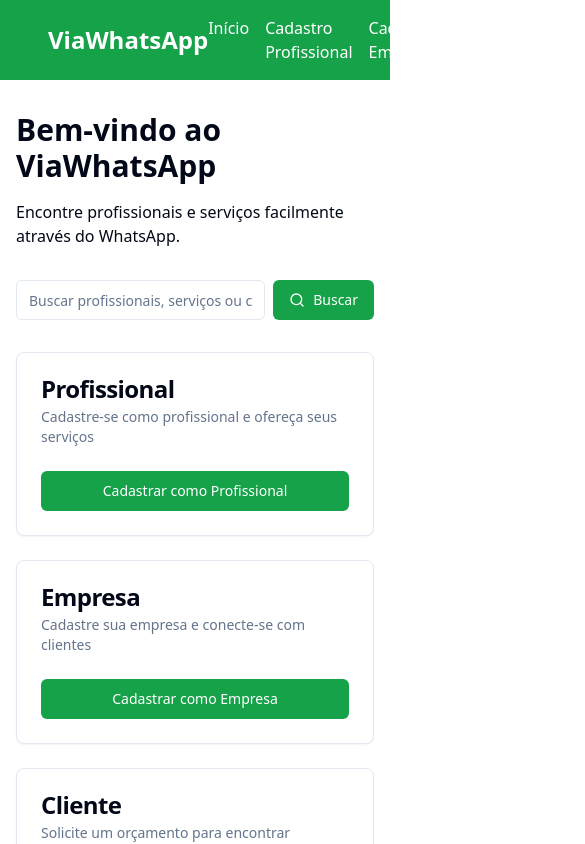
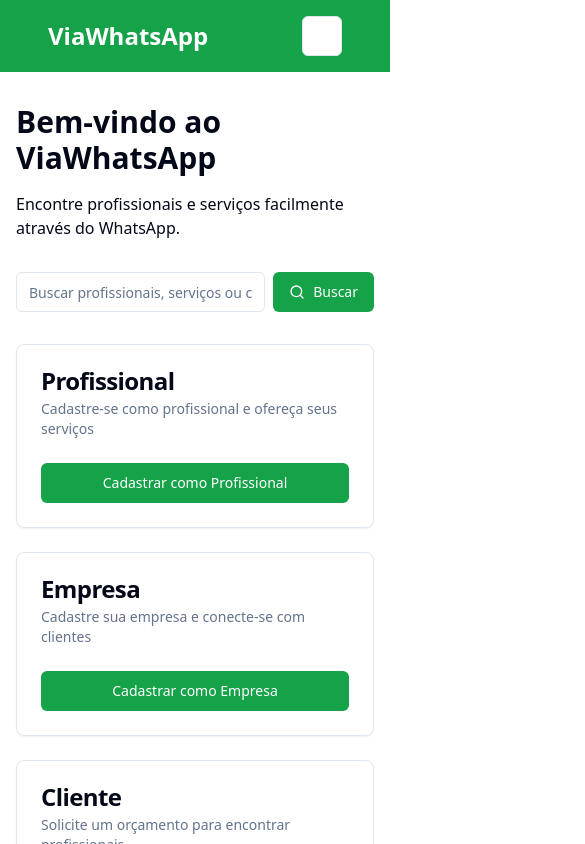
Before and after one commit to santos40/Solicitar-Profissional, a React (Vite) app: page / in a window 390 px wide. Shown: the top 844 px of the page, 585 px wide, since content can reach past the window. Built offline with nearby package versions, Linux system fonts and the light colour scheme.

Commit message:
Optimize mobile navigation menu
Refactor the navigation menu for improved usability on smartphone devices. Adjust styles and layout to ensure a responsive design that enhances user experience on smaller screens.
[skip gpt_engineer]

```diff
--- a/package.json
+++ b/package.json
@@ -20,7 +20,7 @@
     "@radix-ui/react-collapsible": "^1.1.0",
     "@radix-ui/react-context-menu": "^2.2.0",
     "@radix-ui/react-dialog": "^1.1.0",
-    "@radix-ui/react-dropdown-menu": "^2.1.0",
+    "@radix-ui/react-dropdown-menu": "^2.1.2",
     "@radix-ui/react-hover-card": "^1.1.0",
     "@radix-ui/react-label": "^2.1.0",
     "@radix-ui/react-menubar": "^1.1.0",
--- a/src/components/Navbar.jsx
+++ b/src/components/Navbar.jsx
@@ -1,18 +1,59 @@
-import React from 'react';
+import React, { useState } from 'react';
 import { Link } from 'react-router-dom';
+import { Menu } from 'lucide-react';
+import { Button } from "@/components/ui/button";
+import {
+  DropdownMenu,
+  DropdownMenuContent,
+  DropdownMenuItem,
+  DropdownMenuTrigger,
+} from "@/components/ui/dropdown-menu";
 
 const Navbar = () => {
+  const [isOpen, setIsOpen] = useState(false);
+
+  const menuItems = [
+    { to: "/", label: "Início" },
+    { to: "/cadastro-profissional", label: "Cadastro Profissional" },
+    { to: "/cadastro-empresa", label: "Cadastro Empresa" },
+    { to: "/orcamento", label: "Solicitar Orçamento" },
+    { to: "/cadastrados", label: "Cadastrados" },
+  ];
+
   return (
     <nav className="bg-primary text-primary-foreground p-4">
       <div className="container mx-auto flex justify-between items-center">
         <Link to="/" className="text-2xl font-bold">ViaWhatsApp</Link>
-        <ul className="flex space-x-4">
-          <li><Link to="/" className="hover:text-accent-foreground">Início</Link></li>
-          <li><Link to="/cadastro-profissional" className="hover:text-accent-foreground">Cadastro Profissional</Link></li>
-          <li><Link to="/cadastro-empresa" className="hover:text-accent-foreground">Cadastro Empresa</Link></li>
-          <li><Link to="/orcamento" className="hover:text-accent-foreground">Solicitar Orçamento</Link></li>
-          <li><Link to="/cadastrados" className="hover:text-accent-foreground">Cadastrados</Link></li>
+
+        {/* Menu para desktop */}
+        <ul className="hidden md:flex space-x-4">
+          {menuItems.map((item, index) => (
+            <li key={index}>
+              <Link to={item.to} className="hover:text-accent-foreground">
+                {item.label}
+              </Link>
+            </li>
+          ))}
         </ul>
+
+        {/* Menu hambúrguer para mobile */}
+        <DropdownMenu>
+          <DropdownMenuTrigger asChild className="md:hidden">
+            <Button variant="outline" size="icon">
+              <Menu className="h-[1.2rem] w-[1.2rem] rotate-0 scale-100 transition-all" />
+              <span className="sr-only">Toggle menu</span>
+            </Button>
+          </DropdownMenuTrigger>
+          <DropdownMenuContent align="end" className="w-[200px]">
+            {menuItems.map((item, index) => (
+              <DropdownMenuItem key={index} asChild>
+                <Link to={item.to} className="w-full">
+                  {item.label}
+                </Link>
+              </DropdownMenuItem>
+            ))}
+          </DropdownMenuContent>
+        </DropdownMenu>
       </div>
     </nav>
   );
```
Also changed, not shown: 1 other file (tests, documents, lock files or other folders).
